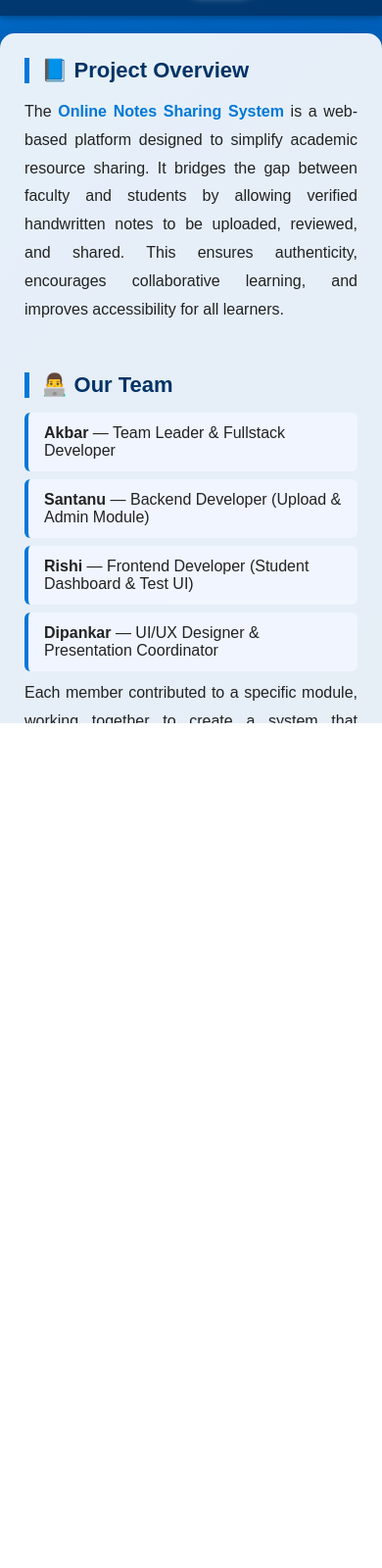
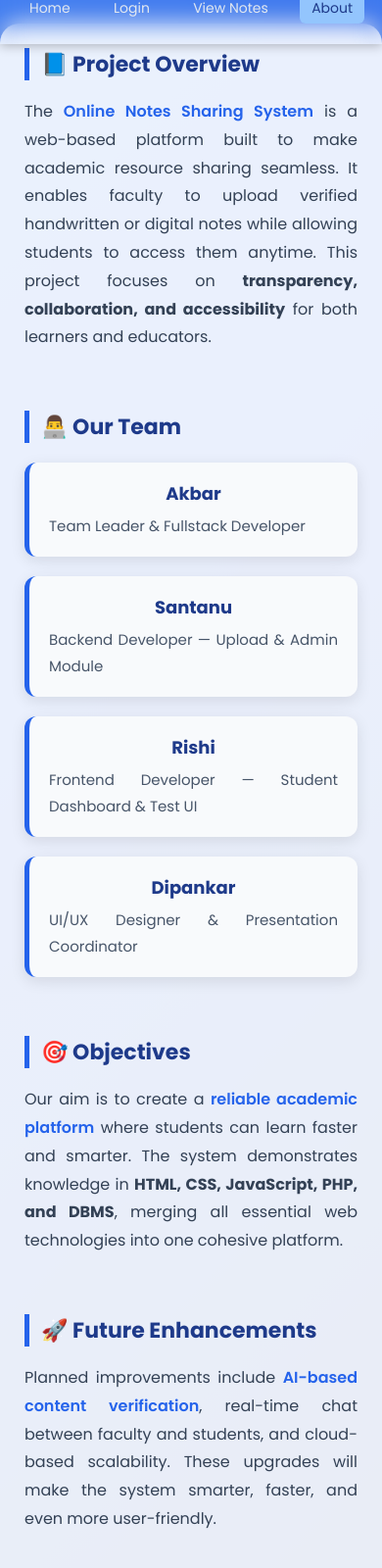
Before and after one commit to Akbarhussainn/NotesSharingSystem, a plain HTML site: page about.html in a window 390 px wide. Shown: the part 106-1706 px from the top of the page at 98% size. Before the commit the page ends 844 px from the top, so only its background shows below. Drawn offline with Linux system fonts and the light colour scheme.

Commit message:
Added demo HTML structure

```diff
--- a/about.html
+++ b/about.html
@@ -4,23 +4,19 @@
   <meta charset="UTF-8" />
   <meta name="viewport" content="width=device-width, initial-scale=1.0" />
   <title>About | Notes Sharing System</title>
+  <link href="https://fonts.googleapis.com/css2?family=Poppins:wght@400;600;700&display=swap" rel="stylesheet" />
   <style>
-    * {
-      margin: 0;
-      padding: 0;
-      box-sizing: border-box;
-    }
+    * { margin: 0; padding: 0; box-sizing: border-box; }
 
     html, body {
       height: 100%;
       font-family: "Poppins", sans-serif;
-      color: #222;
-      overflow-y: scroll;
+      color: #1e293b;
       scroll-behavior: smooth;
     }
 
     body {
-      background: linear-gradient(-45deg, #003366, #0059b3, #0078d7, #00b4d8);
+      background: linear-gradient(-45deg, #1e3a8a, #2563eb, #3b82f6, #93c5fd);
       background-size: 400% 400%;
       animation: gradientBG 12s ease infinite;
     }
@@ -31,84 +27,84 @@
       100% { background-position: 0% 50%; }
     }
 
+    /* Header */
     header {
-      background: rgba(0, 51, 102, 0.9);
-      backdrop-filter: blur(6px);
+      background: rgba(255, 255, 255, 0.1);
+      backdrop-filter: blur(12px);
       color: white;
       padding: 25px 0;
       text-align: center;
-      box-shadow: 0 2px 6px rgba(0, 0, 0, 0.3);
       position: fixed;
       top: 0;
       left: 0;
       width: 100%;
+      box-shadow: 0 2px 10px rgba(0,0,0,0.25);
       z-index: 10;
       animation: fadeDown 1s ease;
     }
 
     @keyframes fadeDown {
-      from { opacity: 0; transform: translateY(-30px); }
+      from { opacity: 0; transform: translateY(-25px); }
       to { opacity: 1; transform: translateY(0); }
     }
 
     header h1 {
+      font-size: 28px;
       margin-bottom: 10px;
-      font-size: 28px;
       letter-spacing: 1px;
-    }
-
-    nav {
-      margin-top: 5px;
+      color: #f8fafc;
     }
 
     nav a {
-      color: white;
+      color: #e2e8f0;
       text-decoration: none;
-      margin: 0 15px;
+      margin: 0 14px;
       font-weight: 500;
-      padding: 6px 10px;
-      border-radius: 4px;
-      transition: all 0.3s ease;
+      padding: 6px 12px;
+      border-radius: 6px;
+      transition: 0.3s;
     }
 
     nav a:hover,
     nav a.active {
-      background-color: white;
-      color: #003366;
-      box-shadow: 0 0 8px rgba(255, 255, 255, 0.7);
+      background: #93c5fd;
+      color: #1e3a8a;
     }
 
+    /* Main content */
     main {
       max-width: 1100px;
-      margin: 160px auto 60px auto;
+      margin: 160px auto 60px;
       padding: 40px 50px;
-      background: rgba(255, 255, 255, 0.9);
-      border-radius: 15px;
-      box-shadow: 0 8px 25px rgba(0, 0, 0, 0.2);
+      background: rgba(255,255,255,0.9);
+      border-radius: 20px;
+      box-shadow: 0 8px 25px rgba(0,0,0,0.25);
       animation: fadeUp 1.2s ease;
     }
 
     @keyframes fadeUp {
-      from { opacity: 0; transform: translateY(40px); }
+      from { opacity: 0; transform: translateY(30px); }
       to { opacity: 1; transform: translateY(0); }
     }
 
     h2 {
-      color: #003366;
-      border-left: 5px solid #0078D7;
+      color: #1e3a8a;
+      border-left: 5px solid #2563eb;
       padding-left: 12px;
-      margin-bottom: 15px;
+      margin-bottom: 18px;
       font-size: 22px;
     }
 
     section {
-      margin-bottom: 50px;
-      transition: transform 0.3s ease, box-shadow 0.3s ease;
+      margin-bottom: 60px;
+      opacity: 0;
+      transform: translateY(30px);
+      transition: all 0.7s ease;
     }
 
-    section:hover {
-      transform: translateY(-3px);
-      box-shadow: 0 5px 20px rgba(0, 0, 0, 0.1);
+    section.visible {
+      opacity: 1;
+      transform: translateY(0);
     }
 
     p {
@@ -116,66 +112,99 @@
       margin-bottom: 10px;
       font-size: 16px;
       line-height: 1.8;
+      color: #334155;
     }
 
-    ul {
-      list-style-type: none;
-      padding: 0;
+    /* Team Grid */
+    .team-grid {
+      display: grid;
+      grid-template-columns: repeat(auto-fit, minmax(220px, 1fr));
+      gap: 20px;
+      margin-top: 20px;
     }
 
-    ul li {
-      background: #f0f5ff;
-      margin: 8px 0;
-      padding: 12px 16px;
-      border-radius: 6px;
-      border-left: 4px solid #0078D7;
-      font-size: 16px;
+    .team-card {
+      background: #f8fafc;
+      border-left: 5px solid #2563eb;
+      padding: 18px 20px;
+      border-radius: 12px;
+      text-align: center;
+      box-shadow: 0 4px 15px rgba(0,0,0,0.1);
       transition: all 0.3s ease;
     }
 
-    ul li:hover {
-      background: #e6f0ff;
-      transform: translateX(6px);
+    .team-card:hover {
+      transform: translateY(-6px);
+      box-shadow: 0 10px 25px rgba(0,0,0,0.15);
+    }
+
+    .team-card h3 {
+      color: #1e3a8a;
+      font-size: 18px;
+      margin-bottom: 6px;
+    }
+
+    .team-card p {
+      color: #475569;
+      font-size: 15px;
+      margin: 0;
     }
 
     .highlight {
-      color: #0078D7;
+      color: #2563eb;
       font-weight: 600;
     }
 
+    /* Footer */
     footer {
-      background: rgba(0, 51, 102, 0.9);
-      color: white;
+      background: rgba(0, 0, 40, 0.85);
+      color: #f1f5f9;
       text-align: center;
       padding: 20px;
       font-size: 14px;
       letter-spacing: 0.5px;
-      box-shadow: 0 -2px 10px rgba(0, 0, 0, 0.2);
-      animation: fadeUp 1.2s ease;
+    }
+
+    /* Back to Top Button */
+    #backToTop {
+      position: fixed;
+      bottom: 25px;
+      right: 25px;
+      background: #93c5fd;
+      color: #1e3a8a;
+      border: none;
+      border-radius: 50%;
+      width: 45px;
+      height: 45px;
+      font-size: 1.5rem;
+      font-weight: bold;
+      box-shadow: 0 6px 20px rgba(0,0,0,0.3);
+      cursor: pointer;
+      transition: 0.3s;
+      display: none;
+    }
+
+    #backToTop:hover {
+      background: white;
+      transform: scale(1.1);
     }
 
     @media (max-width: 768px) {
-      main {
-        padding: 25px;
-        margin-top: 140px;
-      }
-      header h1 {
-        font-size: 22px;
-      }
-      nav a {
-        margin: 0 8px;
-        font-size: 14px;
-      }
+      main { padding: 25px; margin-top: 130px; }
+      header h1 { font-size: 22px; }
+      nav a { margin: 0 8px; font-size: 14px; }
     }
   </style>
 </head>
+
 <body>
   <header>
     <h1>About Our Notes Sharing System</h1>
     <nav>
       <a href="index.html">Home</a>
-      <a href="index.html">Login to Upload Notes</a>
-      <a href="index.html">Login to View Notes</a>
+      <a href="index.html">Login</a>
+      <!-- Redirect "View Notes" through homepage for login check -->
+      <a href="index.html" onclick="alert('Please login first to view notes!')">View Notes</a>
       <a href="about.html" class="active">About</a>
     </nav>
   </header>
@@ -184,45 +213,74 @@
     <section>
       <h2>📘 Project Overview</h2>
       <p>
-        The <span class="highlight">Online Notes Sharing System</span> is a web-based platform designed to simplify academic resource sharing.
-        It bridges the gap between faculty and students by allowing verified handwritten notes to be uploaded, reviewed, and shared.
-        This ensures authenticity, encourages collaborative learning, and improves accessibility for all learners.
+        The <span class="highlight">Online Notes Sharing System</span> is a web-based platform built to make academic resource sharing seamless.
+        It enables faculty to upload verified handwritten or digital notes while allowing students to access them anytime.
+        This project focuses on <strong>transparency, collaboration, and accessibility</strong> for both learners and educators.
       </p>
     </section>
 
     <section>
       <h2>👨‍💻 Our Team</h2>
-      <ul>
-        <li><strong>Akbar</strong> — Team Leader & Fullstack Developer</li>
-        <li><strong>Santanu</strong> — Backend Developer (Upload & Admin Module)</li>
-        <li><strong>Rishi</strong> — Frontend Developer (Student Dashboard & Test UI)</li>
-        <li><strong>Dipankar</strong> — UI/UX Designer & Presentation Coordinator</li>
-      </ul>
-      <p>
-        Each member contributed to a specific module, working together to create a system that combines usability, performance, and security.
-      </p>
+      <div class="team-grid">
+        <div class="team-card">
+          <h3>Akbar</h3>
+          <p>Team Leader & Fullstack Developer</p>
+        </div>
+        <div class="team-card">
+          <h3>Santanu</h3>
+          <p>Backend Developer — Upload & Admin Module</p>
+        </div>
+        <div class="team-card">
+          <h3>Rishi</h3>
+          <p>Frontend Developer — Student Dashboard & Test UI</p>
+        </div>
+        <div class="team-card">
+          <h3>Dipankar</h3>
+          <p>UI/UX Designer & Presentation Coordinator</p>
+        </div>
+      </div>
     </section>
 
     <section>
-      <h2>🎯 Project Objectives</h2>
+      <h2>🎯 Objectives</h2>
       <p>
-        Our goal is to deliver a <span class="highlight">smart and reliable learning platform</span> that ensures students receive authentic study materials and quick self-assessment opportunities.
-        The system demonstrates knowledge of <strong>HTML, CSS, JavaScript, PHP, and Database Management</strong> — bringing all core web development skills together in one cohesive project.
+        Our aim is to create a <span class="highlight">reliable academic platform</span> where students can learn faster and smarter.
+        The system demonstrates knowledge in <strong>HTML, CSS, JavaScript, PHP, and DBMS</strong>, merging all essential web technologies
+        into one cohesive platform.
       </p>
     </section>
 
     <section>
       <h2>🚀 Future Enhancements</h2>
       <p>
-        We plan to enhance this platform using <span class="highlight">AI-driven automatic test generation</span>, cloud integration for scalability,
-        and a real-time Q&A section between faculty and students.
-        This will make the platform more interactive and beneficial for both learners and educators.
+        Planned improvements include <span class="highlight">AI-based content verification</span>, real-time chat between faculty and students,
+        and cloud-based scalability. These upgrades will make the system smarter, faster, and even more user-friendly.
       </p>
     </section>
   </main>
 
   <footer>
-    <p>© 2025 Notes Sharing System | Developed with ❤ by Team Akbar</p>
+    <p>© 2025 Notes Sharing System | Developed with ❤️ by Team Akbar</p>
   </footer>
+
+  <button id="backToTop" title="Back to top">↑</button>
+
+  <script>
+    // Scroll animations
+    const sections = document.querySelectorAll("section");
+    const observer = new IntersectionObserver(entries => {
+      entries.forEach(entry => {
+        if (entry.isIntersecting) entry.target.classList.add("visible");
+      });
+    }, { threshold: 0.2 });
+    sections.forEach(sec => observer.observe(sec));
+
+    // Back to top
+    const backToTop = document.getElementById("backToTop");
+    window.addEventListener("scroll", () => {
+      backToTop.style.display = window.scrollY > 200 ? "block" : "none";
+    });
+    backToTop.addEventListener("click", () => window.scrollTo({ top: 0, behavior: "smooth" }));
+  </script>
 </body>
 </html>
```
Also changed, not shown: view-notes.html (+70 -22 lines).
